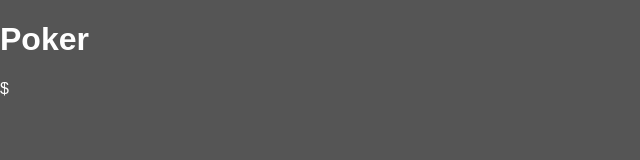
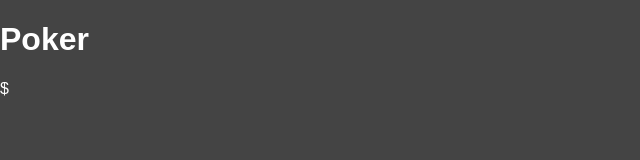
Before and after one commit to ahtohbi4/poker, a website: page index.html in a window 1280 px wide. Shown: the whole page, without its empty margins (0-640 px from the left). Drawn offline with Linux system fonts and the light colour scheme.

Commit message:
layout was updated

```diff
--- a/app/poker/poker.css
+++ b/app/poker/poker.css
@@ -1,13 +1,18 @@
 .poker {
+    display: flex;
+    flex-direction: column;
     height: 100%;
     min-height: 200px;
-    background: #555;
+    background: #444;
 }
 .poker__deposit {
     position: relative;
 }
 .poker__deposit::before {
     content: attr(data-currency);
+}
+.poker__notification {
+    flex-grow: 1;
 }
 .poker__board {
     display: flex;
--- a/compiled/css/app.css
+++ b/compiled/css/app.css
@@ -512,9 +512,18 @@ html {
 }
 
 .poker {
+    display: -webkit-box;
+    display: -webkit-flex;
+    display: -ms-flexbox;
+    display: flex;
+    -webkit-box-orient: vertical;
+    -webkit-box-direction: normal;
+    -webkit-flex-direction: column;
+        -ms-flex-direction: column;
+            flex-direction: column;
     height: 100%;
     min-height: 200px;
-    background: #555;
+    background: #444;
 }
 
 .poker__deposit {
@@ -523,6 +532,13 @@ html {
 
 .poker__deposit::before {
     content: attr(data-currency);
+}
+
+.poker__notification {
+    -webkit-box-flex: 1;
+    -webkit-flex-grow: 1;
+        -ms-flex-positive: 1;
+            flex-grow: 1;
 }
 
 .poker__board {
--- a/index.html
+++ b/index.html
@@ -13,12 +13,12 @@
         <link rel="stylesheet" href="lib/jasmine/lib/jasmine-2.4.1/jasmine.css">
     </head>
     <body class="page poker">
-        <h1>Poker</h1>
+        <h1 class="page__title">Poker</h1>
 
         <div class="poker__deposit" data-currency="$"></div>
         <div class="poker__bet"></div>
 
-        <div class="notification notification__container"></div>
+        <div class="poker__notification notification notification__container"></div>
 
         <div class="poker__board"></div>
 
```
